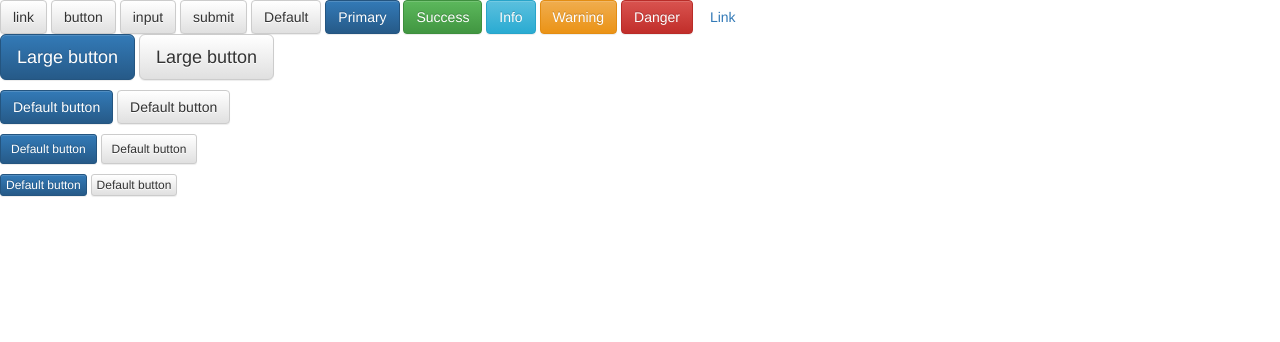
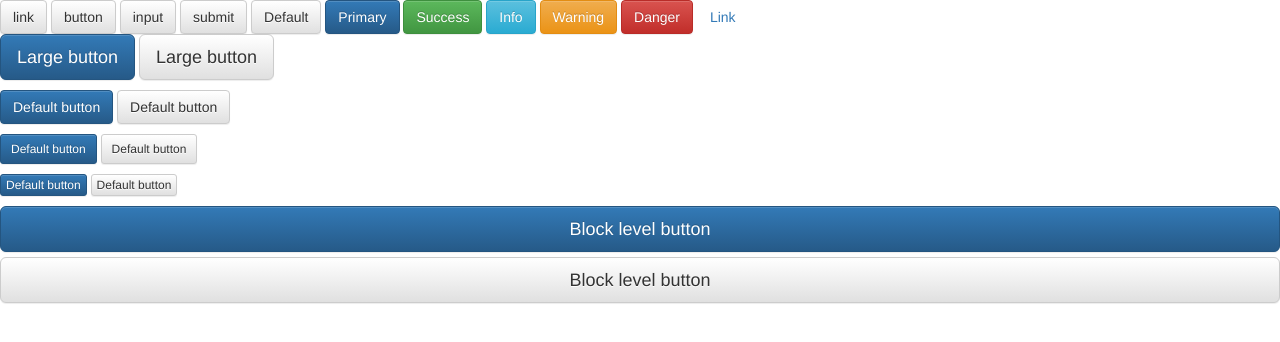
Before and after one commit to olga-dev/bootstrap-buttons, a plain HTML site: page index.html in a window 1280 px wide. Drawn offline with nearby package versions, Linux system fonts and the light colour scheme.

Commit message:
Create block level buttons—those that span the full width of a parent— by adding .btn-block.

```diff
--- a/index.html
+++ b/index.html
@@ -47,5 +47,9 @@
     <button type="button" class="btn btn-primary btn-xs">Default button</button>
     <button type="button" class="btn btn-default btn-xs">Default button</button>
 </p>
+<p>
+    <button type="button" class="btn btn-primary btn-lg btn-block">Block level button</button>
+    <button type="button" class="btn btn-default btn-lg btn-block">Block level button</button>
+</p>
 </body>
 </html>
```
